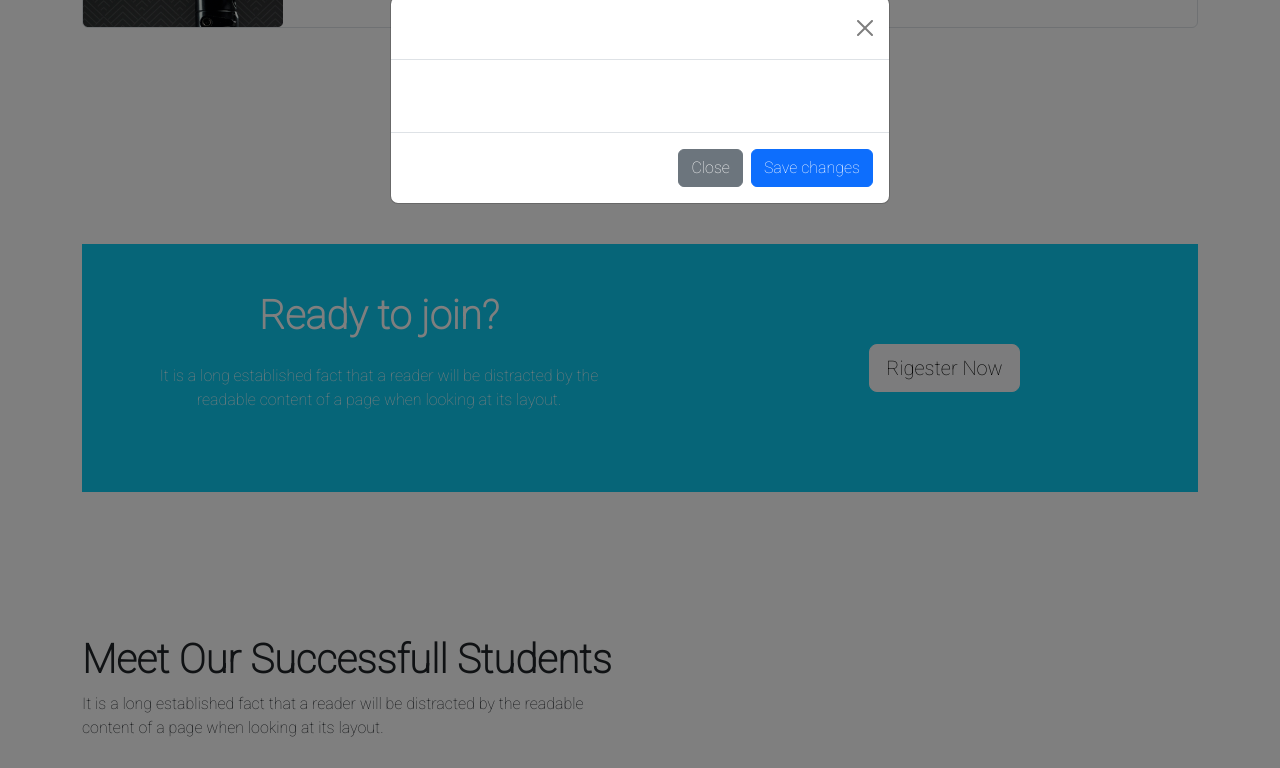
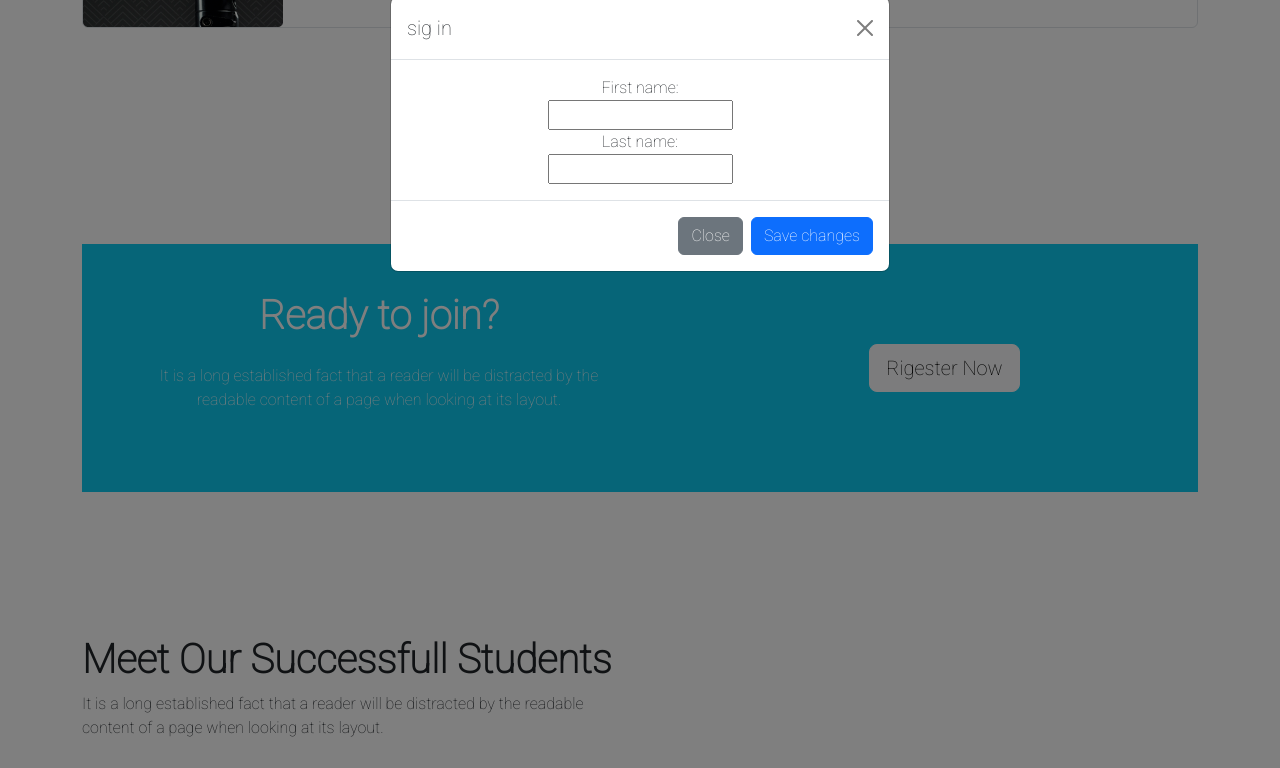
Before and after one commit to shahedmridhaa/assignment-three, a plain HTML site: page index.html in a window 1280 px wide. Both pictures are taken after a click on the button "Rigester Now". Shown: the part 1690-2458 px from the top of the page. Drawn offline with nearby package versions, Linux system fonts and the light colour scheme.

Commit message:
model resolved

```diff
--- a/index.html
+++ b/index.html
@@ -244,11 +244,16 @@
          <div class="modal-dialog">
            <div class="modal-content">
              <div class="modal-header">
-               <h5 class="modal-title" id="exampleModalLabel">Modal title</h5>
+               <h5 class="modal-title text-dark" id="exampleModalLabel">sig in</h5>
                <button type="button" class="btn-close" data-bs-dismiss="modal"        aria-label="Close"></button>
              </div>
              <div class="modal-body">
-               <p>How are you sir</p>
+              <form class="text-dark">
+                <label for="fname">First name:</label><br>
+                <input type="text" id="fname" name="fname"><br>
+                <label for="lname">Last name:</label><br>
+                <input type="text" id="lname" name="lname">
+              </form>
              </div>
              <div class="modal-footer">
                <button type="button" class="btn btn-secondary"        data-bs-dismiss="modal">Close</button>
@@ -257,6 +262,7 @@
            </div>
          </div>
        </div>
+
         </div>
       </div>
     </div>
--- a/style.css
+++ b/style.css
@@ -19,6 +19,7 @@ body{
 .carousel-inner{
   width:100%;
   max-height: 700px !important;
+  object-fit: cover;
 }
 
 .carousel-caption h2{
```
